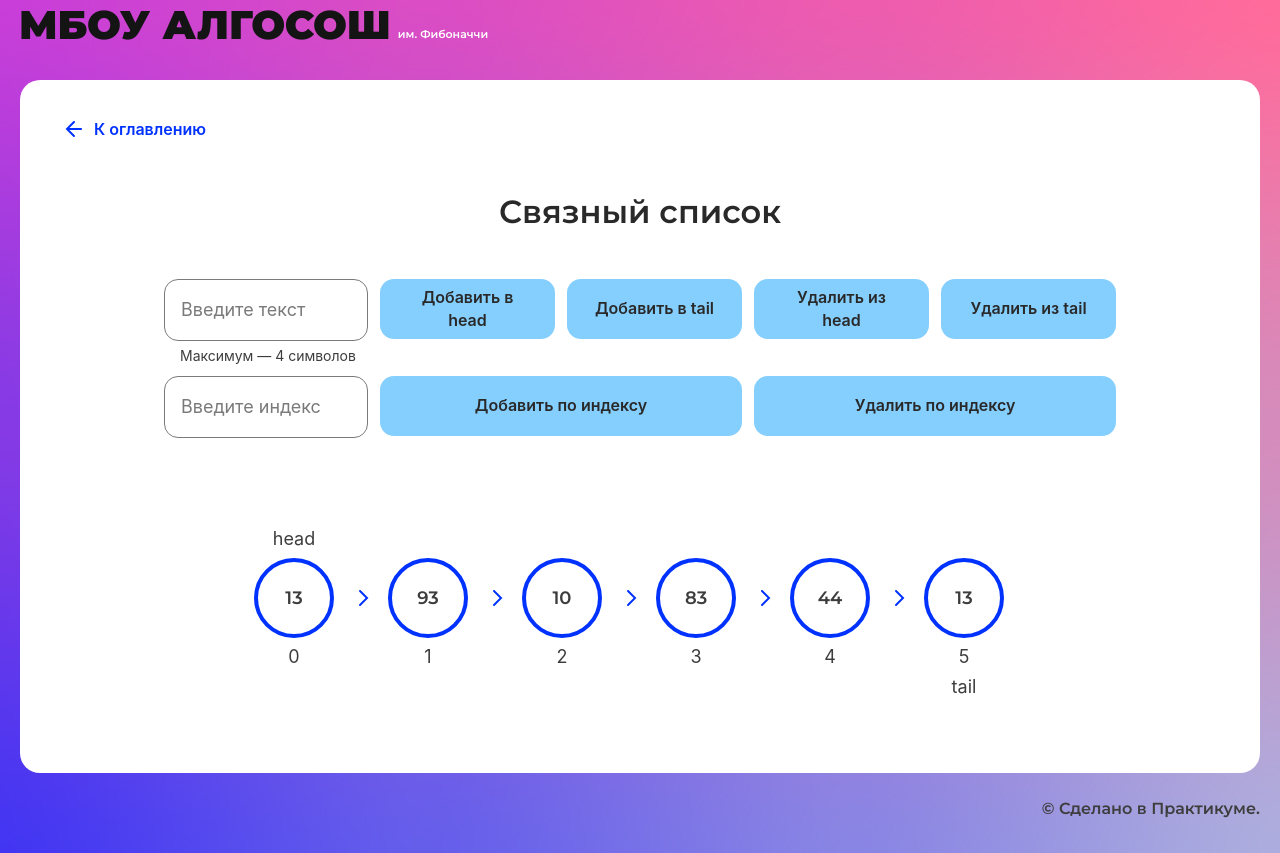
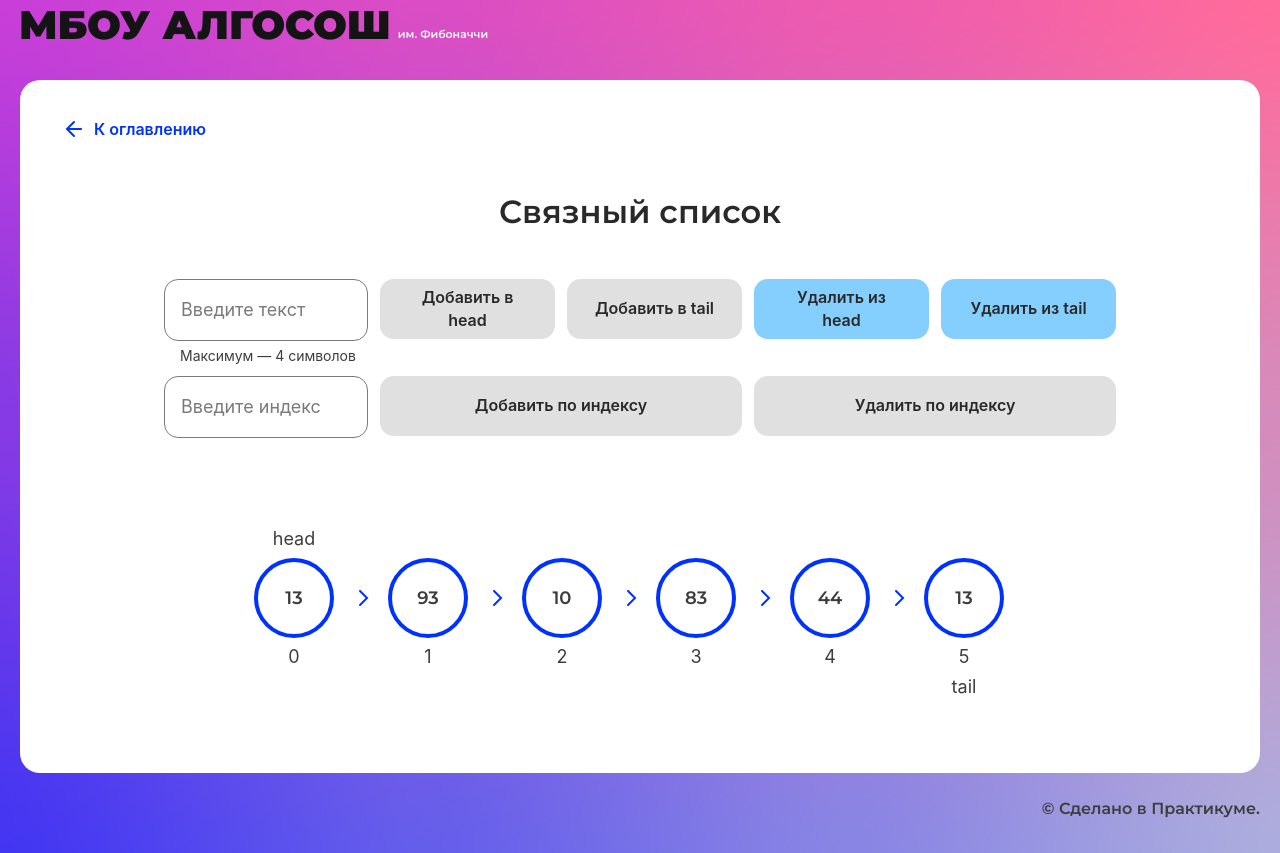
Before and after one commit to Lakatosska/algososh, a React (Create React App) app: page /list in a window 1280 px wide. Built offline with nearby package versions, Linux system fonts and the light colour scheme.

Commit message:
fixed string loader and add sorting and list loader and btn disabled

```diff
--- a/src/components/list-page/list-page.tsx
+++ b/src/components/list-page/list-page.tsx
@@ -8,6 +8,15 @@ import { Circle } from "../ui/circle/circle";
 import { ElementStates } from "../../types/element-states";
 import { LinkedList } from "./utils";
 import { SHORT_DELAY_IN_MS } from "../../constants/delays";
+
+type TLinkedListLoaderState = {
+  addToHead: boolean;
+  addToTail: boolean;
+  removeFromHead: boolean;
+  removeFromTail: boolean;
+  addByIndex: boolean;
+  removeByIndex: boolean;
+};
 
 const linkedList = new LinkedList(
   new Array(6).fill('').map(item => (item + Math.floor(Math.random() * 100)).toString())
@@ -23,6 +32,14 @@ export const ListPage: React.FC = () => {
   const [bottomCircleIndex, setBottomCircleIndex] = useState(-1);
   const [modifiedIndex, setModifiedIndex] = useState(-1);
   const [changingIndexes, setChangingIndexes] = useState<number[]>([]);
+  const [loaderState, setLoaderState] = useState<TLinkedListLoaderState>({
+    addToHead: false,
+    addToTail: false,
+    removeFromHead: false,
+    removeFromTail: false,
+    addByIndex: false,
+    removeByIndex: false,
+  });
 
   const onChangeValue = (evt: React.ChangeEvent<HTMLInputElement>) => {
     setInputValue(evt.target.value);
@@ -33,6 +50,7 @@ export const ListPage: React.FC = () => {
   }
 
   function addToHead() {
+    setLoaderState({ ...loaderState, addToHead: true });
     if (!inputValue) return null;
 
     linkedList.prepend(inputValue);
@@ -47,11 +65,13 @@ export const ListPage: React.FC = () => {
 
       setTimeout(() => {
         setModifiedIndex(-1);
+        setLoaderState({ ...loaderState, addToHead: false });
       }, SHORT_DELAY_IN_MS);
     }, SHORT_DELAY_IN_MS);
   }
 
   function addToTail() {
+    setLoaderState({ ...loaderState, addToTail: true });
     if (!inputValue) return null;
 
     linkedList.append(inputValue);
@@ -66,11 +86,13 @@ export const ListPage: React.FC = () => {
 
       setTimeout(() => {
         setModifiedIndex(-1);
+        setLoaderState({ ...loaderState, addToTail: false });
       }, SHORT_DELAY_IN_MS);
     }, SHORT_DELAY_IN_MS);
   }
 
   function removeFromHead() {
+    setLoaderState({ ...loaderState, removeFromHead: true });
 
     linkedList.deleteHead();
     setBottomCircleIndex(0);
@@ -90,10 +112,12 @@ export const ListPage: React.FC = () => {
       setShowList(linkedList.toString);
       setBottomCircleIndex(-1);
       setExtraCircleValue('');
+      setLoaderState({ ...loaderState, removeFromHead: false });
     }, SHORT_DELAY_IN_MS);
   }
 
   function removeFromTail() {
+    setLoaderState({ ...loaderState, removeFromTail: true });
 
     linkedList.deleteTail();
     setBottomCircleIndex(showList.length - 1);
@@ -113,10 +137,13 @@ export const ListPage: React.FC = () => {
       setShowList(linkedList.toString);
       setBottomCircleIndex(-1);
       setExtraCircleValue('');
+      setLoaderState({ ...loaderState, removeFromTail: false });
     }, SHORT_DELAY_IN_MS);
   }
 
   function addByIndex() {
+    setLoaderState({ ...loaderState, addByIndex: true });
+
     if (
       !index ||
       !inputValue ||
@@ -142,6 +169,7 @@ export const ListPage: React.FC = () => {
 
         setTimeout(() => {
           setModifiedIndex(-1);
+          setLoaderState({ ...loaderState, addByIndex: false });
         }, SHORT_DELAY_IN_MS);
 
         clearInterval(interval);
@@ -152,10 +180,13 @@ export const ListPage: React.FC = () => {
       setChangingIndexes([...arr]);
       counter++;
       setTopCircleIndex(counter);
+
     }, SHORT_DELAY_IN_MS);
   }
 
   function removeByIndex() {
+    setLoaderState({ ...loaderState, removeByIndex: true });
+
     if (!index || parseInt(index) < 0 || parseInt(index) >= showList.length) return null;
 
     linkedList.deleteByIndex(parseInt(index));
@@ -187,6 +218,7 @@ export const ListPage: React.FC = () => {
           setBottomCircleIndex(-1);
           setExtraCircleValue('');
           setShowList(linkedList.toString);
+          setLoaderState({ ...loaderState, removeByIndex: false });
         }, SHORT_DELAY_IN_MS);
         return;
       }
@@ -222,21 +254,29 @@ export const ListPage: React.FC = () => {
               text='Добавить в head'
               type="submit"
               onClick={addToHead}
+              disabled={!inputValue || showList.length >= 7}
+              isLoader={loaderState.addToHead}
             />
             <Button
               text='Добавить в tail'
               type="submit"
               onClick={addToTail}
+              disabled={!inputValue || showList.length >= 7}
+              isLoader={loaderState.addToTail}
             />
             <Button
               text='Удалить из head'
               type="submit"
               onClick={removeFromHead}
+              disabled={!showList.length}
+              isLoader={loaderState.removeFromHead}
             />
             <Button
               text='Удалить из tail'
               type="submit"
               onClick={removeFromTail}
+              disabled={!showList.length}
+              isLoader={loaderState.removeFromTail}
             />
           </div>
 
@@ -251,11 +291,15 @@ export const ListPage: React.FC = () => {
               text='Добавить по индексу'
               type="submit"
               onClick={addByIndex}
+              disabled={!index || !inputValue}
+              isLoader={loaderState.addByIndex}
             />
             <Button
               text='Удалить по индексу'
               type="submit"
               onClick={removeByIndex}
+              disabled={!index}
+              isLoader={loaderState.removeByIndex}
             />
           </div>
         </form>
--- a/src/components/sorting-page/sorting-page.module.css
+++ b/src/components/sorting-page/sorting-page.module.css
@@ -26,3 +26,7 @@
   align-items: flex-end;
   min-height: 348px;
 }
+
+.buttonWidth {
+  width: 205px;
+}
--- a/src/components/sorting-page/sorting-page.tsx
+++ b/src/components/sorting-page/sorting-page.tsx
@@ -6,7 +6,8 @@ import { RadioInput } from "../ui/radio-input/radio-input";
 import { Direction } from "../../types/direction";
 import { Column } from "../ui/column/column";
 import { ElementStates } from "../../types/element-states";
-import { swap, delay} from "./utils";
+import { swap } from "./utils";
+import { delay } from "../../utils/functions";
 import { SHORT_DELAY_IN_MS } from "../../constants/delays";
 
 interface INumberProps {
@@ -19,6 +20,7 @@ export const SortingPage: React.FC = () => {
   const [showArray, setShowArray] = useState<INumberProps[]>([]);
   const [selectedRadioBtn, setSelectedRadioBtn] = useState<string>('radioSelect');
   const [loader, setLoader] = useState<boolean>(false);
+  const [direction, setDirection] = useState('');
 
   const isRadioSelected = (value: string): boolean => selectedRadioBtn === value;
 
@@ -69,6 +71,7 @@ export const SortingPage: React.FC = () => {
     }
     setShowArray([...arr]);
     setLoader(false);
+    setDirection('');
   }
 
   const selectionSort = async (arr: INumberProps[], selector: Direction) => {
@@ -101,31 +104,38 @@ export const SortingPage: React.FC = () => {
     arr[arr.length - 1].state = ElementStates.Modified;
     setShowArray([...arr]);
     setLoader(false);
+    setDirection('');
   }
 
   const onClickBubbleSortAsc = () => {
-    bubbleSort(showArray, Direction.Ascending)
+    setDirection(Direction.Ascending);
+    bubbleSort(showArray, Direction.Ascending);
   }
 
   const onClickBubbleSortDesc = () => {
-    bubbleSort(showArray, Direction.Descending)
+    setDirection(Direction.Descending);
+    bubbleSort(showArray, Direction.Descending);
   }
 
   const onClickSelectionSortAsc = () => {
-    selectionSort(showArray, Direction.Ascending)
+    setDirection(Direction.Ascending);
+    selectionSort(showArray, Direction.Ascending);
   }
 
   const onClickSelectionSortDesc = () => {
-    selectionSort(showArray, Direction.Descending)
+    setDirection(Direction.Descending);
+    selectionSort(showArray, Direction.Descending);
   }
 
   // 2 в 1 по возрастанию
   const onClickSortAsc = () => {
+    //setDirection(Direction.Ascending)
     isRadioSelected('radioBubble') ? onClickBubbleSortAsc() : onClickSelectionSortAsc()
   }
 
   // 2 в 1 по убыванию
   const onClickSortDesc = () => {
+    //setDirection(Direction.Descending)
     isRadioSelected('radioBubble') ? onClickBubbleSortDesc() : onClickSelectionSortDesc()
   }
 
@@ -152,12 +162,16 @@ export const SortingPage: React.FC = () => {
             text='По возрастанию'
             sorting={Direction.Ascending}
             disabled={loader}
+            isLoader={direction === Direction.Ascending}
+            extraClass={styles.buttonWidth}
           />
           <Button
             onClick={onClickSortDesc}
             text='По убыванию'
             sorting={Direction.Descending}
             disabled={loader}
+            isLoader={direction === Direction.Descending}
+            extraClass={styles.buttonWidth}
           />
         </div>
         <Button
--- a/src/components/sorting-page/utils.ts
+++ b/src/components/sorting-page/utils.ts
@@ -4,10 +4,6 @@ interface ILetterProps {
   symbol: string | number,
   state?: ElementStates
 }
-
-export const delay = (
-  time: number
-) => new Promise(resolve => setTimeout(resolve, time));
 
 export const swap = (
   arr: ILetterProps[],
--- a/src/components/string/string.tsx
+++ b/src/components/string/string.tsx
@@ -6,6 +6,7 @@ import styles from "./string.module.css";
 import { Circle } from "../ui/circle/circle";
 import { ElementStates } from "../../types/element-states";
 import { DELAY_IN_MS } from "../../constants/delays";
+import { delay } from "../../utils/functions";
 
 interface ILetterProps {
   letter: string,
@@ -28,7 +29,7 @@ export const StringComponent: React.FC = () => {
     onButtonClick();
   };
 
-  const onButtonClick = useCallback(() => {
+  const onButtonClick = useCallback(async() => {
     const inputs = inputValue.split('').map(item=> {
       return {
         letter: item,
@@ -60,11 +61,12 @@ export const StringComponent: React.FC = () => {
             state: ElementStates.Modified,
           }
           setShowValue([...arr]);
-          setLoader(false);
-          setInputValue('')
+          setInputValue('');
         }, DELAY_IN_MS);
       }, DELAY_IN_MS * i);
     }
+    await delay(DELAY_IN_MS * arr.length/2);
+    setLoader(false);
   }, [inputValue])
 
   return (
--- /dev/null
+++ b/src/utils/functions.ts
@@ -0,0 +1,3 @@
+export const delay = (
+  time: number
+) => new Promise(resolve => setTimeout(resolve, time));
```
